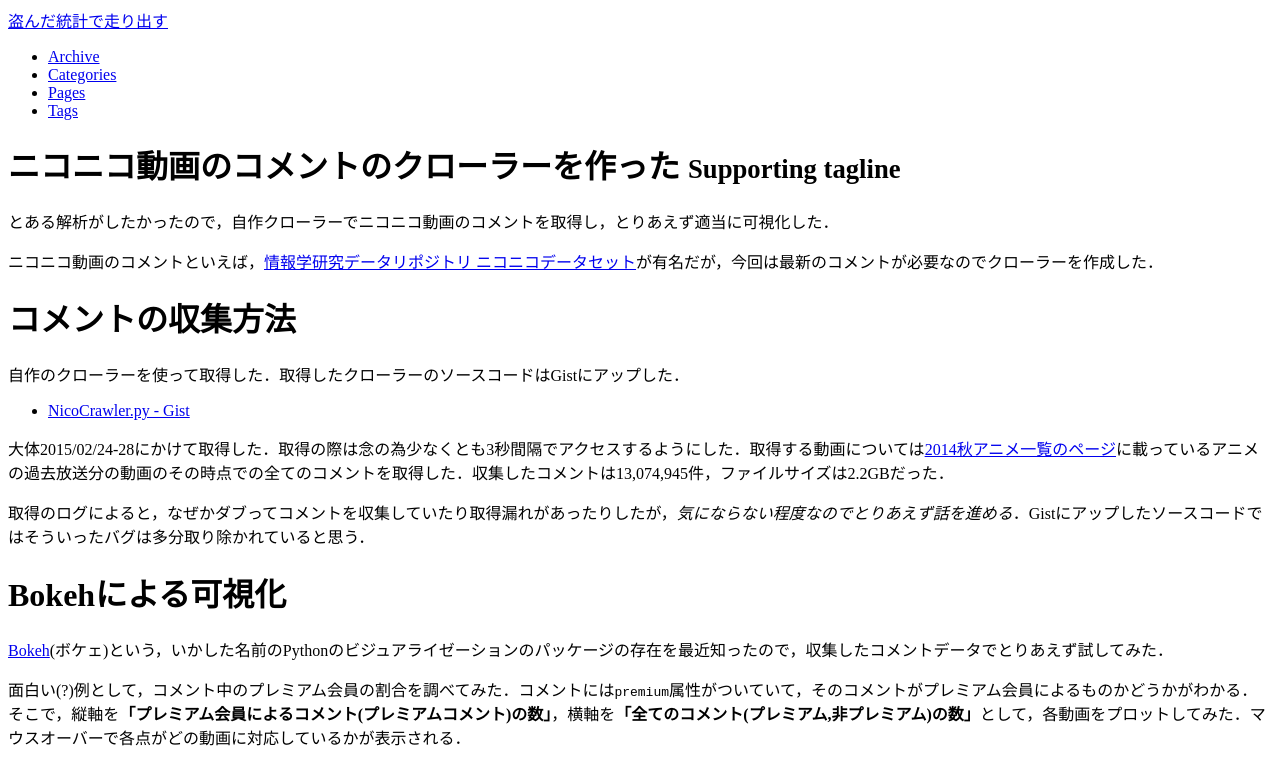
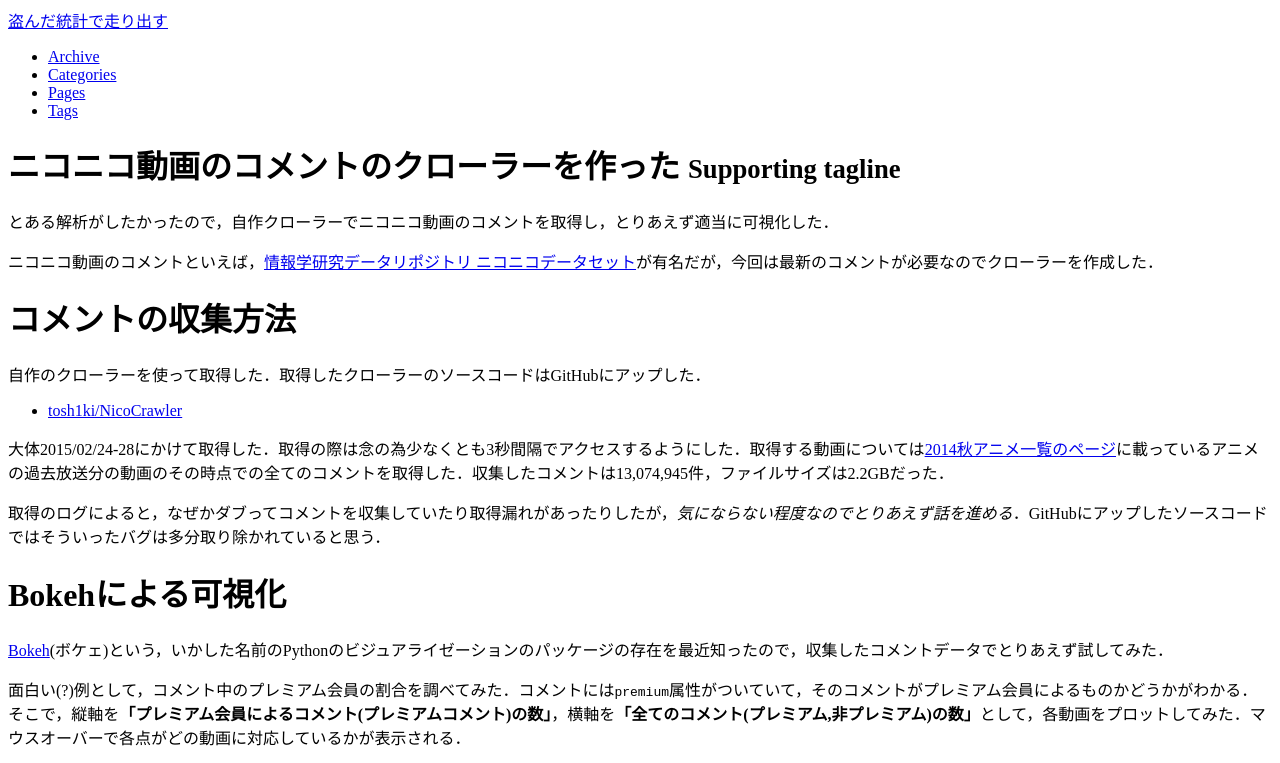
Before and after one commit to tosh1ki/tosh1ki.github.com, a Jekyll site: the page built from _posts/2015-03-01-nico-crawl.md, in a window 1280 px wide. Shown: the top 763 px of the page. Built offline with Jekyll 4.4.1, drawn with Linux system fonts in a browser that asks for light colours; comment, search, counter and statistics services are not loaded; grey boxes are pictures that could not be loaded.

Commit message:
gist -> githubに修正

```diff
--- a/_posts/2015-03-01-nico-crawl.md
+++ b/_posts/2015-03-01-nico-crawl.md
@@ -14,13 +14,13 @@ tags: [Python, graph, ニコニコ動画]
 
 # コメントの収集方法
 
-自作のクローラーを使って取得した．取得したクローラーのソースコードはGistにアップした．
+自作のクローラーを使って取得した．取得したクローラーのソースコードはGitHubにアップした．
 
-- [NicoCrawler.py - Gist](https://gist.github.com/tosh1ki/10be02aa4599d5ff96ad)
+- [tosh1ki/NicoCrawler](https://github.com/tosh1ki/NicoCrawler)
 
 大体2015/02/24-28にかけて取得した．取得の際は念の為少なくとも3秒間隔でアクセスするようにした．取得する動画については[2014秋アニメ一覧のページ](http://ch.nicovideo.jp/2014fall_anime)に載っているアニメの過去放送分の動画のその時点での全てのコメントを取得した．収集したコメントは13,074,945件，ファイルサイズは2.2GBだった．
 
-取得のログによると，なぜかダブってコメントを収集していたり取得漏れがあったりしたが，*気にならない程度なのでとりあえず話を進める*．Gistにアップしたソースコードではそういったバグは多分取り除かれていると思う．
+取得のログによると，なぜかダブってコメントを収集していたり取得漏れがあったりしたが，*気にならない程度なのでとりあえず話を進める*．GitHubにアップしたソースコードではそういったバグは多分取り除かれていると思う．
 
 
 # Bokehによる可視化
```
